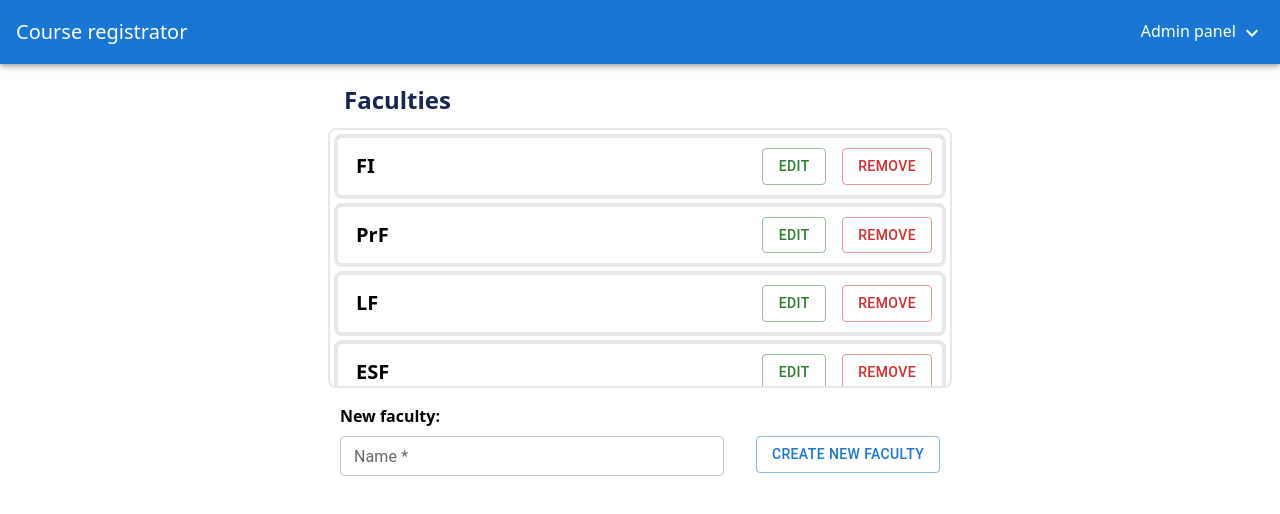
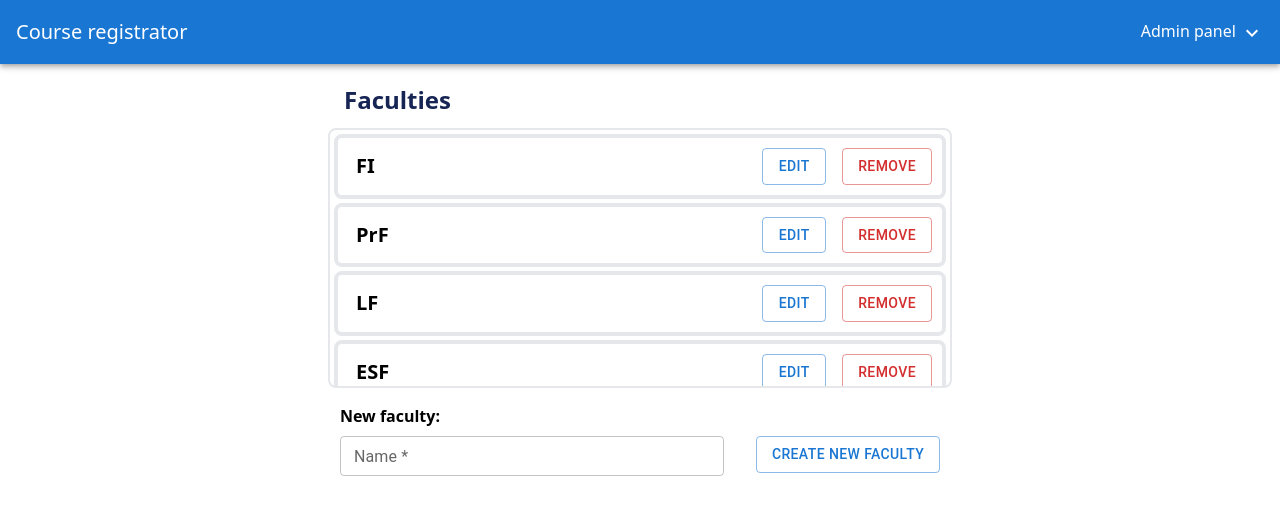
Before and after one commit to TheRikej/courses-registrator, a React (Vite) app in the folder application/: page /faculties in a window 1280 px wide. Shown: the top 514 px of the page. Built offline with nearby package versions, Linux system fonts and the light colour scheme.

Commit message:
feat: split pages directory into pages and forms

```diff
--- a/application/src/components/FacultyItem.tsx
+++ b/application/src/components/FacultyItem.tsx
@@ -12,7 +12,7 @@ const FacultyItemCard = (props: {name: string}) => {
         <b>{props.name}</b>
       </p>
       <div className="mr-0 ml-auto">
-        <Button color="success" onClick={edit} type="button" variant="outlined" sx={{ margin: '0.5rem 0.5rem' }}>
+        <Button onClick={edit} type="button" variant="outlined" sx={{ margin: '0.5rem 0.5rem' }}>
           Edit
         </Button>
         <Button color="error" type="button" variant="outlined" sx={{ margin: '0.5rem 0.5rem' }}>
```
Also changed, not shown: application/src/App.tsx (+4 -4 lines), application/src/forms/CourseForm.tsx (renamed from application/src/pages/CourseForm.tsx), application/src/forms/CourseSemesterForm.tsx (renamed from application/src/pages/CourseSemesterForm.tsx), application/src/forms/SemesterForm.tsx (renamed from application/src/pages/SemesterForm.tsx), application/src/forms/SeminarGroupForm.tsx (renamed from application/src/pages/SeminarGroupForm.tsx).
